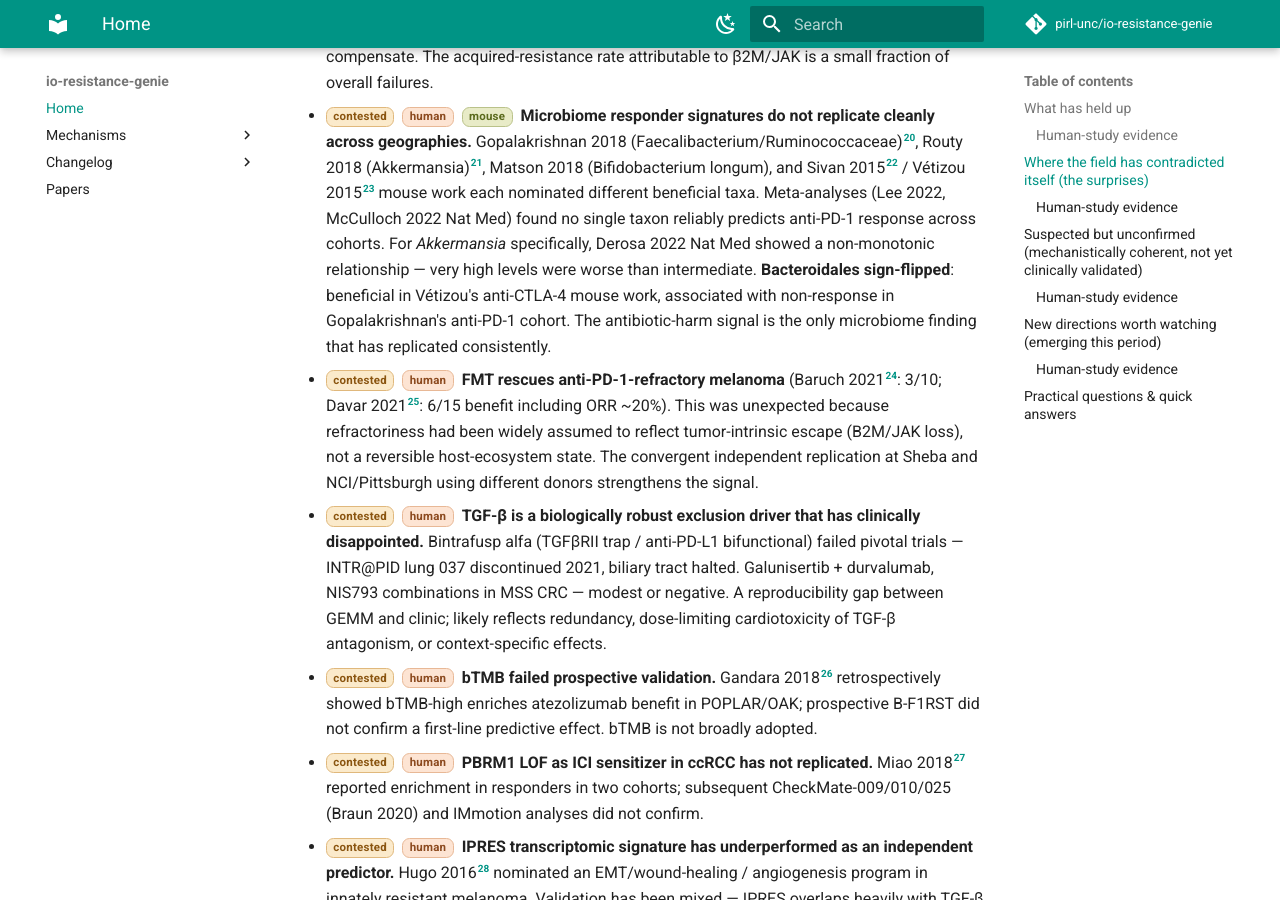
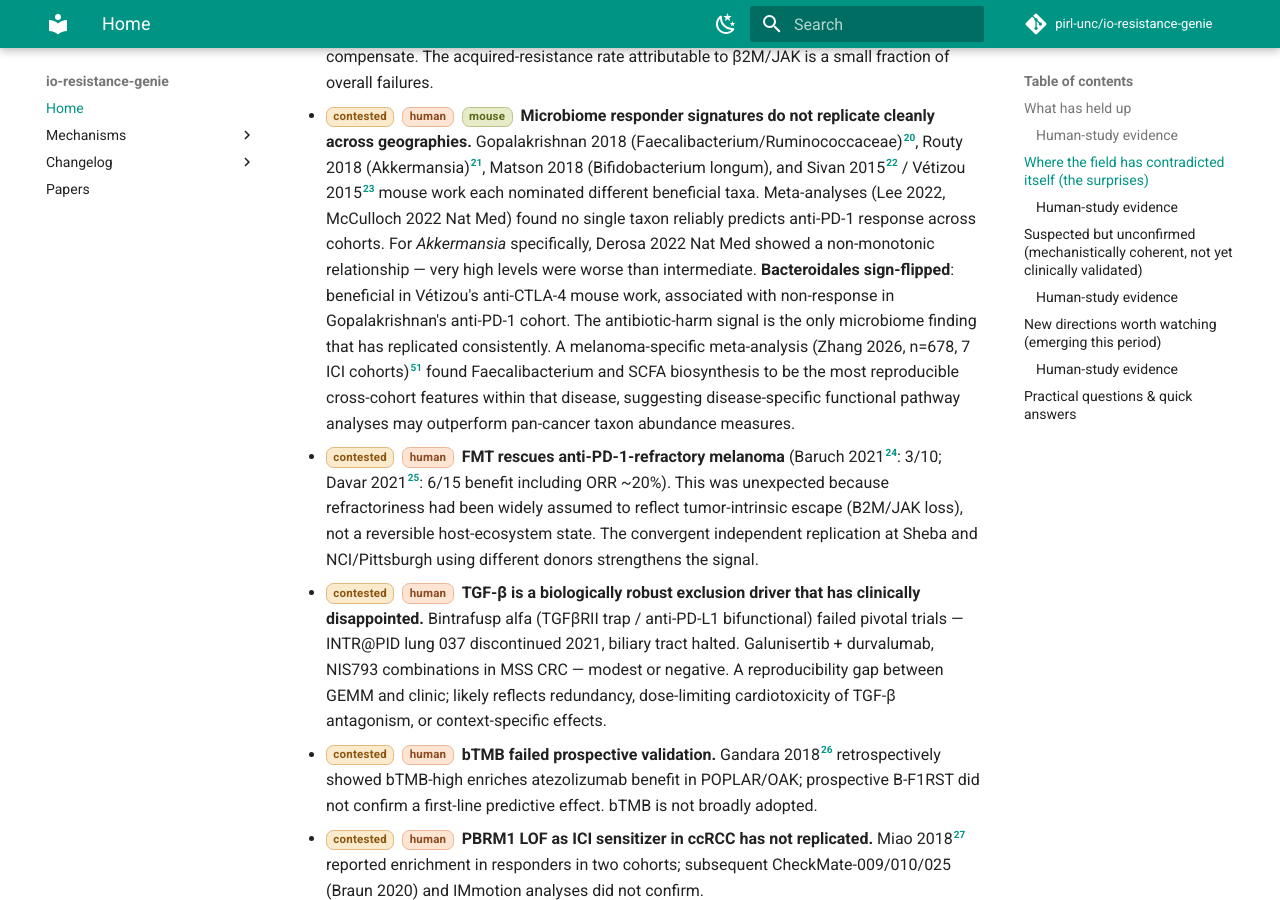
Before and after one commit to pirl-unc/io-resistance-genie, an MkDocs documentation site: the page built from docs/index.md, in a window 1280 px wide and 900 px high, scrolled down 3995 px. Built offline with MkDocs 1.6.1 and Material for MkDocs 9.7.7, drawn with Linux system fonts in a browser that asks for light colours; comment, search, counter and statistics services are not loaded; some of the changed text lies outside the part shown.

Commit message:
chore: literature update 2026-05-27 — 0 novel, 1 refined, 0 challenged
Papers ingested (2026-05-20 → 2026-05-27):
- Zhang 2026 (10.1038/s43856-026-01612-8): meta-analysis n=678 melanoma,
  7 ICI cohorts; Faecalibacterium + SCFA pathway most reproducible cross-cohort
  microbiome features. [refines: microbiome taxa non-replication bullet]
- Naing 2026 (10.1016/j.xcrm.2026.102827): phase 2 basket trial n=154 rare
  cancers; pre-existing CD8+ TME infiltrate predicts pembro benefit pan-cancer.
  [confirms: TME exclusion established finding — no text change]

Docs changed: docs/index.md, docs/mechanisms/microbiome.md
Stability: all checks passed (citations preserved, ≥70% word retention,
  tier headings intact, species pills present, STUDY-TABLE block counts stable)
Knowledge state: v6 → v7, last_run 2026-05-19 → 2026-05-27

https://claude.ai/code/session_018Y9KCjyLuZfiPbq1Q1UDck

```diff
--- a/docs/index.md
+++ b/docs/index.md
@@ -45,7 +45,7 @@ Known initial findings that later weakened under replication or didn't translate
 
 - <span class="tier tier-cont">contested</span> <span class="sp sp-human">human</span> **HLA-I LOH is a selected immune-escape event (~40% of NSCLCs, McGranahan 2017[^pmid:29107330]) but is *not* deterministic for ICI response.** Subsequent pan-cancer ICI cohorts show some HLA-LOH patients still respond. What matters is *which* allele is lost (loss of the allele presenting a dominant neoantigen), tumor type, and whether residual heterozygous HLA alleles can still present key neoantigens. So: "this patient has HLA LOH" does not imply "this patient will fail anti-PD-1."
 - <span class="tier tier-cont">contested</span> <span class="sp sp-human">human</span> **β2M loss does not uniformly predict resistance either.** Documented case-level resistance (Zaretsky 2016[^pmid:27433843]) and rare B2M-low/null tumors that still respond suggest NK-mediated or non-classical HLA-dependent mechanisms can partially compensate. The acquired-resistance rate attributable to β2M/JAK is a small fraction of overall failures.
-- <span class="tier tier-cont">contested</span> <span class="sp sp-human">human</span> <span class="sp sp-mouse">mouse</span> **Microbiome responder signatures do not replicate cleanly across geographies.** Gopalakrishnan 2018 (Faecalibacterium/Ruminococcaceae)[^pmid:29097493], Routy 2018 (Akkermansia)[^pmid:29097494], Matson 2018 (Bifidobacterium longum), and Sivan 2015[^pmid:26541606] / Vétizou 2015[^pmid:26541610] mouse work each nominated different beneficial taxa. Meta-analyses (Lee 2022, McCulloch 2022 Nat Med) found no single taxon reliably predicts anti-PD-1 response across cohorts. For *Akkermansia* specifically, Derosa 2022 Nat Med showed a non-monotonic relationship — very high levels were worse than intermediate. **Bacteroidales sign-flipped**: beneficial in Vétizou's anti-CTLA-4 mouse work, associated with non-response in Gopalakrishnan's anti-PD-1 cohort. The antibiotic-harm signal is the only microbiome finding that has replicated consistently.
+- <span class="tier tier-cont">contested</span> <span class="sp sp-human">human</span> <span class="sp sp-mouse">mouse</span> **Microbiome responder signatures do not replicate cleanly across geographies.** Gopalakrishnan 2018 (Faecalibacterium/Ruminococcaceae)[^pmid:29097493], Routy 2018 (Akkermansia)[^pmid:29097494], Matson 2018 (Bifidobacterium longum), and Sivan 2015[^pmid:26541606] / Vétizou 2015[^pmid:26541610] mouse work each nominated different beneficial taxa. Meta-analyses (Lee 2022, McCulloch 2022 Nat Med) found no single taxon reliably predicts anti-PD-1 response across cohorts. For *Akkermansia* specifically, Derosa 2022 Nat Med showed a non-monotonic relationship — very high levels were worse than intermediate. **Bacteroidales sign-flipped**: beneficial in Vétizou's anti-CTLA-4 mouse work, associated with non-response in Gopalakrishnan's anti-PD-1 cohort. The antibiotic-harm signal is the only microbiome finding that has replicated consistently. A melanoma-specific meta-analysis (Zhang 2026, n=678, 7 ICI cohorts)[^doi:10.1038/s43856-026-01612-8] found Faecalibacterium and SCFA biosynthesis to be the most reproducible cross-cohort features within that disease, suggesting disease-specific functional pathway analyses may outperform pan-cancer taxon abundance measures.
 - <span class="tier tier-cont">contested</span> <span class="sp sp-human">human</span> **FMT rescues anti-PD-1-refractory melanoma** (Baruch 2021[^pmid:33303685]: 3/10; Davar 2021[^pmid:33542131]: 6/15 benefit including ORR ~20%). This was unexpected because refractoriness had been widely assumed to reflect tumor-intrinsic escape (B2M/JAK loss), not a reversible host-ecosystem state. The convergent independent replication at Sheba and NCI/Pittsburgh using different donors strengthens the signal.
 - <span class="tier tier-cont">contested</span> <span class="sp sp-human">human</span> **TGF-β is a biologically robust exclusion driver that has clinically disappointed.** Bintrafusp alfa (TGFβRII trap / anti-PD-L1 bifunctional) failed pivotal trials — INTR@PID lung 037 discontinued 2021, biliary tract halted. Galunisertib + durvalumab, NIS793 combinations in MSS CRC — modest or negative. A reproducibility gap between GEMM and clinic; likely reflects redundancy, dose-limiting cardiotoxicity of TGF-β antagonism, or context-specific effects.
 - <span class="tier tier-cont">contested</span> <span class="sp sp-human">human</span> **bTMB failed prospective validation.** Gandara 2018[^pmid:30082870] retrospectively showed bTMB-high enriches atezolizumab benefit in POPLAR/OAK; prospective B-F1RST did not confirm a first-line predictive effect. bTMB is not broadly adopted.
@@ -64,6 +64,7 @@ Known initial findings that later weakened under replication or didn't translate
 | [Zaretsky 2016](https://pubmed.ncbi.nlm.nih.gov/27433843/) | n=4 (melanoma patients with late relapse on pembrolizumab) | acquired JAK1/JAK2 LOF or B2M truncation | acquired resistance mechanism 3 of 4 relapse tumors harbored a candidate lesion | — | paired WES + functional IFN-γ / MHC-I assays |
 | [Gopalakrishnan 2017](https://pubmed.ncbi.nlm.nih.gov/29097493/) | n=112 (melanoma on anti-PD-1; shotgun-metagenomics subset n=43 (30 R, 13 NR)) | gut alpha diversity / Faecalibacterium enrichment | response association higher diversity & Faecalibacterium in responders | P<0.01 | 16S / shotgun metagenomics + responder→GF-mouse FMT |
 | [Routy 2017](https://pubmed.ncbi.nlm.nih.gov/29097494/) | n=249 (NSCLC, RCC, urothelial on anti-PD-1/PD-L1) | peri-ICI antibiotic exposure / A. muciniphila abundance | OS HR antibiotics → shorter PFS/OS (NSCLC mOS ~8 vs ~20 mo; HR ~3.5) | — | clinical-record audit + shotgun metagenomics |
+| [Zhang 2026](https://doi.org/10.1038/s43856-026-01612-8) | n=678 (Pooled across 7 advanced melanoma ICI cohorts (multiple anti-PD-1/PD-L1 regimens)) | Faecalibacterium abundance and SCFA production pathway enrichment in gut microbiome | response association Faecalibacterium / SCFA pathway most reproducible cross-cohort signal | — | Meta-analysis (16S rRNA + shotgun metagenomics + functional pathway analysis) |
 | [Baruch 2020](https://pubmed.ncbi.nlm.nih.gov/33303685/) | n=10 (phase I FMT in anti-PD-1-refractory metastatic melanoma) | FMT from anti-PD-1-responder donors + anti-PD-1 reinduction | ORR 3/10 (1 CR, 2 PR) | — | phase I FMT trial |
 | [Davar 2021](https://pubmed.ncbi.nlm.nih.gov/33542131/) | n=15 (single-arm phase II FMT in anti-PD-1-refractory melanoma) | responder-FMT + pembrolizumab | clinical benefit / ORR 6/15 benefit; ORR ~20% | — | phase II single-arm trial |
 | [Gandara 2018](https://pubmed.ncbi.nlm.nih.gov/30082870/) | POPLAR (test) + OAK (validation) NSCLC atezolizumab | blood TMB ≥16 mut/Mb (FoundationACT ctDNA) | PFS HR (atezo vs docetaxel) HR ~0.65 at bTMB ≥16 in OAK | — | ctDNA (FoundationACT) |
@@ -121,6 +122,7 @@ Known initial findings that later weakened under replication or didn't translate
 | [Grauers 2026](https://pubmed.ncbi.nlm.nih.gov/41888981/) | n=24 (single-arm phase I/II, anti-PD-1-refractory stage IV melanoma) | intratumoral LOAd703 (CD40L/4-1BBL oncolytic adenovirus) + atezolizumab | immune-signature biomarker increased DC markers, T-cell infiltration, EM CD8⁺; decreased circulating Tregs | — | multi-parameter flow + TME transcriptomics |
 | [Lee 2026](https://pubmed.ncbi.nlm.nih.gov/41617396/) | n=27 (3 cSCC cohorts incl. 2 phase II trials) | six spatial tissue niches (high-APC / B-plasma / inflammatory-keratinocyte vs. proliferative / low-APC-myeloid / fibroblast-EMT) | pathologic response prediction niche profiling outperformed PD-L1 IHC | — | single-cell spatial transcriptomics |
 | [Melchionna 2026](https://pubmed.ncbi.nlm.nih.gov/41592891/) | TCGA NSCLC + SU2C + OAK (NCT02008227) | hMENA⁺ TGF-β-driven CAF 9-gene signature | prognosis / ICT resistance direction signature-high → worse prognosis, ICT resistance | — | 9-gene RNA signature |
+| [Zhang 2026](https://doi.org/10.1038/s41586-026-10452-4) | n=100 (~100 melanoma patients on ICI, retrospective cfDNA cohort) | cfDNA-inferred spatial ecotype (SE) level | ICI response association striking SE-response stratification (specific effect size pending full text) | — | cfDNA methylation + deep learning (Liquid EcoTyper) |
 <!-- STUDY-TABLE:END -->
 
 
@@ -188,3 +190,4 @@ See per-mechanism deep dives in the navigation. The [papers appendix](papers.md)
 [^doi:10.1007/s00262-026-04394-z]: Ge 2026 Cancer Immunology, Immunotherapy — KSR2 as metabolic checkpoint linking Ras signaling to anti-PD-1 resistance via Warburg-effect glucose reprogramming; TME immunosuppression; knockdown resensitizes. [Link](https://doi.org/10.1007/s00262-026-04394-z).
 [^doi:10.1158/2326-6066.CIR-25-0567]: Santiago-Carvalho 2026 Cancer Immunol Res — P2RX7 in Tregs drives Treg accumulation and CTLA-4 upregulation in lung tumor TME via extracellular ATP sensing; T cell-specific KO reduces Treg infiltration and improves tumor control; pharmacological inhibition phenocopies; higher P2RX7 correlates with worse survival in human lung cancer. [Link](https://aacrjournals.org/cancerimmunolres/article/14/4/658/776524/).
 [^doi:10.1038/s43018-026-01174-7]: Zhang 2026 Nature Cancer — CysLTR1 programs tumor-promoting myelopoiesis; montelukast (FDA-approved CysLTR1 antagonist) reprograms myeloid cells and restores anti-PD-1 efficacy across five cancer types including in acquired-resistance models; human immune cell and tumor tissue validation. [Link](https://doi.org/10.1038/s43018-026-01174-7).
+[^doi:10.1038/s43856-026-01612-8]: Zhang 2026 Communications Medicine — microbiome meta-analysis (n=678 advanced melanoma, 7 ICI cohorts); Faecalibacterium and SCFA biosynthesis most reproducible cross-cohort microbiome-response features; functional pathway enrichment outperforms taxon abundance. [Link](https://doi.org/10.1038/s43856-026-01612-8).
```
Also changed, not shown: docs/changelog/2026-05-27.md (added, +19 -0 lines), docs/mechanisms/microbiome.md (+3 -1 lines), docs/mechanisms/tme-exclusion.md (+1 -0 lines), docs/papers.md (+3 -1 lines), 3 other files.
